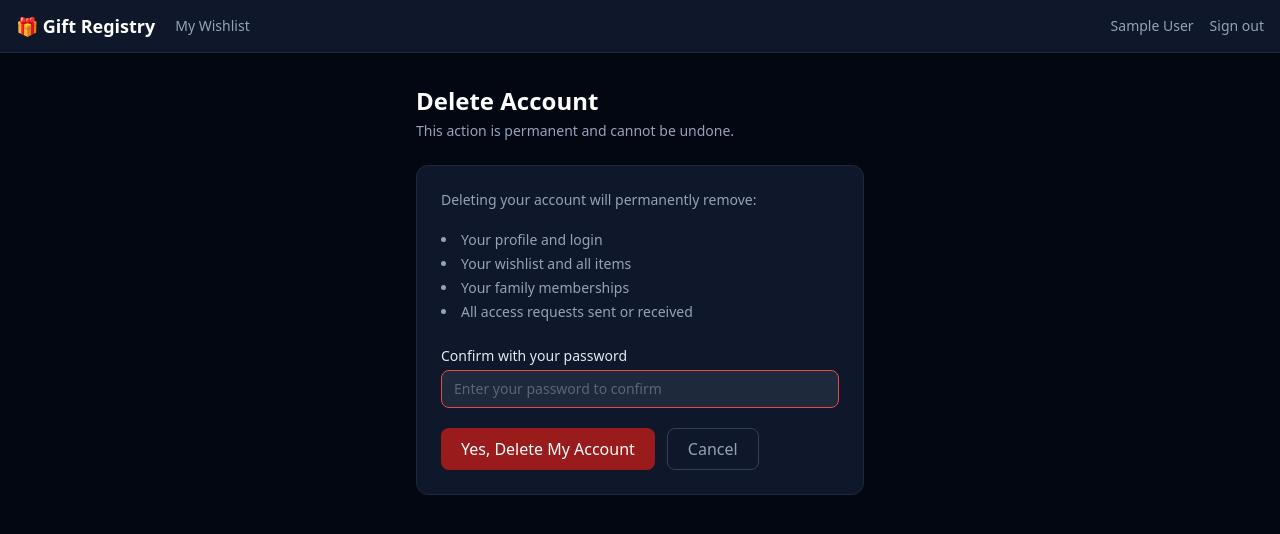
After one commit to tbarretta/AnthonyBot, a Django app: page /accounts/delete/ in a window 1280 px wide. The commit adds this page. Shown: the top 534 px of the page. Run offline with Django 5.2, Linux system fonts and the light colour scheme; the visitor is signed in with stand-in values (Sample User, id 1); data comes from the database, SQL or seed files in the repository; data that the repository does not hold is empty; parts of the project's set-up code (start-up, migrations or seed data) failed here and were passed over; some libraries are stand-ins or nearby versions.

Commit message:
gift-registry: add delete account with guardian/managed member warning
- forms.py: DeleteAccountForm — password confirmation field,
  validates against user.check_password()
- views.py: delete_account view — logs out user before deletion
  (prevents session errors); CASCADE on guardian FK handles
  managed member cleanup automatically
- urls.py: /accounts/delete/
- delete_account.html: confirmation page showing full impact list;
  prominent red warning block listing managed members by name/
  relationship when the user is a guardian
- preferences.html: subtle red-bordered 'Delete Account' row at
  bottom of page linking to confirmation

```diff
--- a/projects/gift-registry/apps/accounts/forms.py
+++ b/projects/gift-registry/apps/accounts/forms.py
@@ -149,6 +149,23 @@ class ChangePasswordForm(forms.Form):
         return cleaned
 
 
+class DeleteAccountForm(forms.Form):
+    password = forms.CharField(
+        widget=forms.PasswordInput(attrs={"placeholder": "Enter your password to confirm"}),
+        label="Password",
+    )
+
+    def __init__(self, *args, **kwargs):
+        self.user = kwargs.pop("user")
+        super().__init__(*args, **kwargs)
+
+    def clean_password(self):
+        pw = self.cleaned_data.get("password")
+        if pw and not self.user.check_password(pw):
+            raise forms.ValidationError("Incorrect password.")
+        return pw
+
+
 class ManagedMemberForm(forms.Form):
     name = forms.CharField(
         max_length=150,
--- a/projects/gift-registry/apps/accounts/urls.py
+++ b/projects/gift-registry/apps/accounts/urls.py
@@ -11,6 +11,7 @@ urlpatterns = [
     path("forgot-password/", views.forgot_password, name="forgot_password"),
     path("reset-password/<str:token>/", views.reset_password, name="reset_password"),
     path("preferences/", views.preferences, name="preferences"),
+    path("delete/", views.delete_account, name="delete_account"),
     path("managed/create/", views.create_managed_member, name="create_managed_member"),
     path("managed/<uuid:member_id>/switch/", views.switch_managed_context, name="switch_managed_context"),
     path("managed/exit/", views.exit_managed_context, name="exit_managed_context"),
--- a/projects/gift-registry/apps/accounts/views.py
+++ b/projects/gift-registry/apps/accounts/views.py
@@ -7,7 +7,7 @@ from django.conf import settings
 from django.utils import timezone
 
 from .models import User, EmailVerificationToken, UserNotificationPreference, NewItemNotificationSubscription
-from .forms import LoginForm, RegistrationForm, PasswordResetRequestForm, SetNewPasswordForm, ManagedMemberForm, ChangePasswordForm
+from .forms import LoginForm, RegistrationForm, PasswordResetRequestForm, SetNewPasswordForm, ManagedMemberForm, ChangePasswordForm, DeleteAccountForm
 from apps.families.models import FamilyInvitation
 from apps.notifications.tasks import send_verification_email, send_password_reset_email
 
@@ -172,6 +172,28 @@ def dashboard(request):
 
 
 @login_required
+def delete_account(request):
+    """Confirm and delete the user's account.
+    If the user is a guardian, managed members are deleted via CASCADE.
+    """
+    managed_members = request.user.managed_members.filter(is_managed=True).order_by("name")
+    form = DeleteAccountForm(request.POST or None, user=request.user)
+
+    if request.method == "POST" and form.is_valid():
+        from django.contrib.auth import logout
+        user = request.user
+        logout(request)
+        user.delete()
+        messages.success(request, "Your account has been deleted.")
+        return redirect("login")
+
+    return render(request, "accounts/delete_account.html", {
+        "form": form,
+        "managed_members": managed_members,
+    })
+
+
+@login_required
 def create_managed_member(request):
     """Create a managed member (child, elder, etc.) on the guardian's behalf."""
     form = ManagedMemberForm(request.POST or None)
--- /dev/null
+++ b/projects/gift-registry/templates/accounts/delete_account.html
@@ -0,0 +1,74 @@
+{% extends "base.html" %}
+{% block title %}Delete Account — Gift Registry{% endblock %}
+
+{% block content %}
+<div class="max-w-md mx-auto">
+  <div class="mb-6">
+    <h1 class="text-2xl font-bold text-white">Delete Account</h1>
+    <p class="text-gray-500 text-sm mt-1">This action is permanent and cannot be undone.</p>
+  </div>
+
+  {% if managed_members %}
+  <div class="mb-5 bg-red-950/60 border border-red-700/60 rounded-xl p-5">
+    <h2 class="text-red-400 font-semibold text-sm mb-2">⚠️ Managed Members Will Also Be Deleted</h2>
+    <p class="text-red-300/80 text-sm mb-3">
+      You are the guardian for the following members. Deleting your account will permanently delete their profiles and wishlists too.
+    </p>
+    <ul class="space-y-1">
+      {% for member in managed_members %}
+      <li class="flex items-center gap-2 text-sm text-red-200">
+        <span class="w-6 h-6 rounded-full bg-red-900/60 border border-red-700/50 flex items-center justify-center text-xs font-bold flex-shrink-0">
+          {{ member.name|first|upper }}
+        </span>
+        {{ member.name }}
+        <span class="text-red-600 text-xs">({{ member.guardian_relationship|capfirst }})</span>
+      </li>
+      {% endfor %}
+    </ul>
+  </div>
+  {% endif %}
+
+  <div class="bg-gray-900 border border-gray-800 rounded-xl p-6">
+    <p class="text-gray-400 text-sm mb-5">
+      Deleting your account will permanently remove:
+    </p>
+    <ul class="text-sm text-gray-500 space-y-1 mb-6 list-disc list-inside">
+      <li>Your profile and login</li>
+      <li>Your wishlist and all items</li>
+      <li>Your family memberships</li>
+      <li>All access requests sent or received</li>
+      {% if managed_members %}
+      <li class="text-red-400">All managed member profiles and their wishlists</li>
+      {% endif %}
+    </ul>
+
+    <form method="post">
+      {% csrf_token %}
+      <div class="mb-5">
+        <label class="block text-sm font-medium text-gray-300 mb-1">Confirm with your password</label>
+        <input
+          type="password"
+          name="password"
+          placeholder="Enter your password to confirm"
+          autofocus
+          class="w-full bg-gray-800 border {% if form.password.errors %}border-red-600{% else %}border-gray-700{% endif %} focus:border-red-500 text-white rounded-lg px-3 py-2 text-sm outline-none transition-colors placeholder-gray-500"
+        >
+        {% if form.password.errors %}
+        <p class="text-red-400 text-xs mt-1">{{ form.password.errors|join:", " }}</p>
+        {% endif %}
+      </div>
+
+      <div class="flex gap-3">
+        <button type="submit"
+          class="bg-red-800 hover:bg-red-700 text-white font-medium px-5 py-2 rounded-lg transition-colors">
+          Yes, Delete My Account
+        </button>
+        <a href="{% url 'preferences' %}"
+          class="border border-gray-700 hover:border-gray-500 text-gray-400 hover:text-white font-medium px-5 py-2 rounded-lg transition-colors">
+          Cancel
+        </a>
+      </div>
+    </form>
+  </div>
+</div>
+{% endblock %}
```
Also changed, not shown: projects/gift-registry/templates/accounts/preferences.html (+14 -0 lines).
